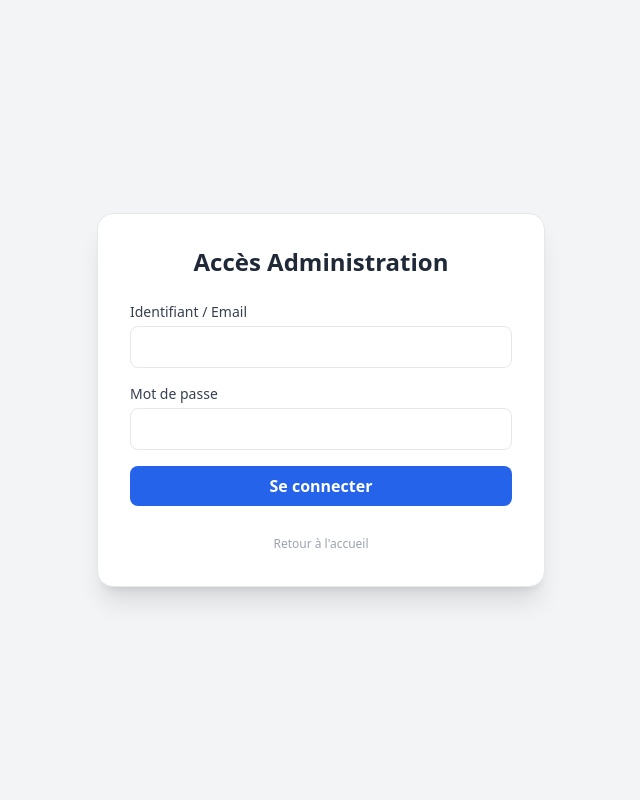
After one commit to jaydeeftk/UpcycleConnect, a PHP site: page /UpcycleConnect-PA2526/frontend/public/admin-portal-access in a window 1280 px wide. The commit adds this page. Shown: the whole page, without its empty margins (319-959 px from the left). Run offline with PHP 8.4, Linux system fonts and the light colour scheme; some libraries are stand-ins or nearby versions.

Commit message:
fix problems

```diff
--- a/frontend/app/controllers/front/AuthController.php
+++ b/frontend/app/controllers/front/AuthController.php
@@ -92,4 +92,12 @@ class AuthController
         session_destroy();
         redirect('/UpcycleConnect-PA2526/frontend/public/');
     }
+
+    public function showAdminGate() {
+    return view('auth.admin_login', ['layout' => 'blank', 'title' => 'Portail Admin']);
 }
+
+public function adminLogin() {
+    redirect('/UpcycleConnect-PA2526/frontend/public/admin/dashboard');
+}
+}
--- a/frontend/app/middleware/MaintenanceMiddleware.php
+++ b/frontend/app/middleware/MaintenanceMiddleware.php
@@ -14,21 +14,25 @@ class MaintenanceMiddleware {
     public function handle($request, $next) {
         $uri = method_exists($request, 'getUri') ? $request->getUri() : ($_SERVER['REQUEST_URI'] ?? '');
 
-        if (str_contains($uri, '/api/') || str_contains($uri, '/admin') || str_contains($uri, '/admin-portal-access')) {
-        return $next($request);
+        if (str_contains($uri, '/api/') ||
+            str_contains($uri, '/admin') ||
+            str_contains($uri, '/admin-portal-access') ||
+            str_contains($uri, '/login')) {
+            return $next($request);
         }
 
         try {
             $response = $this->api->get('/parametres');
 
-            $maintenance = $response['data']['maintenance_mode'] ?? 'false';
+            $maintenance = $response['data']['maintenance_mode'] ?? ($response['data']['site_settings'] ?? 'false');
 
             $isMaintenanceActive = ($maintenance === 'true' || $maintenance === '1' || $maintenance === true);
             $isAdmin = isset($_SESSION['user']['role']) && $_SESSION['user']['role'] === 'admin';
 
+
             if ($isMaintenanceActive && !$isAdmin) {
                 view('maintenance.index', ['layout' => 'blank']);
-    exit;
+                exit;
             }
         } catch (\Exception $e) {
         }
--- /dev/null
+++ b/frontend/ressources/views/auth/admin_login.php
@@ -0,0 +1,25 @@
+<div class="flex items-center justify-center min-h-screen bg-gray-100">
+    <div class="p-8 bg-white rounded-2xl shadow-xl w-full max-w-md border border-gray-200">
+        <h2 class="text-2xl font-bold text-center text-gray-800 mb-6">Accès Administration</h2>
+
+        <form action="/UpcycleConnect-PA2526/frontend/public/admin-portal-access" method="POST" class="space-y-4">
+            <div>
+                <label class="block text-sm font-medium text-gray-700">Identifiant / Email</label>
+                <input type="text" name="email" class="mt-1 block w-full px-4 py-2 border rounded-lg focus:ring-blue-500 focus:border-blue-500" required>
+            </div>
+
+            <div>
+                <label class="block text-sm font-medium text-gray-700">Mot de passe</label>
+                <input type="password" name="password" class="mt-1 block w-full px-4 py-2 border rounded-lg focus:ring-blue-500 focus:border-blue-500" required>
+            </div>
+
+            <button type="submit" class="w-full bg-blue-600 text-white py-2 rounded-lg font-semibold hover:bg-blue-700 transition">
+                Se connecter
+            </button>
+        </form>
+
+        <div class="mt-6 text-center">
+            <a href="/UpcycleConnect-PA2526/frontend/public/" class="text-xs text-gray-400 hover:underline">Retour à l'accueil</a>
+        </div>
+    </div>
+</div>
--- a/frontend/routes/web.php
+++ b/frontend/routes/web.php
@@ -44,8 +44,9 @@ $router->get('/mes-prestations', 'Front\UserController@mesPrestations');
 $router->get('/paiements', 'Front\UserController@paiements');
 $router->get('/payer', 'Front\UserController@payer');
 
+
 $router->get('/admin-portal-access', 'Front\AuthController@showAdminGate');
-    $router->post('/admin-portal-access', 'Front\AuthController@adminLogin');
+$router->post('/admin-portal-access', 'Front\AuthController@adminLogin');
 
 $router->group(['prefix' => 'admin'], function($router) {
     $router->get('/', 'Admin\DashboardController@index');
@@ -81,14 +82,13 @@ $router->group(['prefix' => 'admin'], function($router) {
 
     $router->get('/contrats', 'Admin\ContratController@index');
     $router->get('/contrats/{id}/delete', 'Admin\ContratController@delete');
-
     $router->get('/factures', 'Admin\FactureController@index');
 
     $router->get('/notifications', 'Admin\NotificationController@index');
     $router->post('/notifications/store', 'Admin\NotificationController@store');
     $router->get('/notifications/{id}/delete', 'Admin\NotificationController@delete');
+    $router->get('/messages', 'Admin\MessageController@index');
 
-    $router->get('/messages', 'Admin\MessageController@index');
     $router->get('/parametres', 'Admin\ParametreController@index');
     $router->post('/parametres/update', 'Admin\ParametreController@update');
     $router->post('/parametres/update-maintenance', 'Admin\ParametreController@updateMaintenance');
@@ -96,5 +96,4 @@ $router->group(['prefix' => 'admin'], function($router) {
     $router->get('/demandes', 'Admin\DemandeController@index');
     $router->post('/demandes/valider/([0-9]+)', 'Admin\DemandeController@valider');
     $router->post('/demandes/refuser/([0-9]+)', 'Admin\DemandeController@refuser');
-
 });
```
